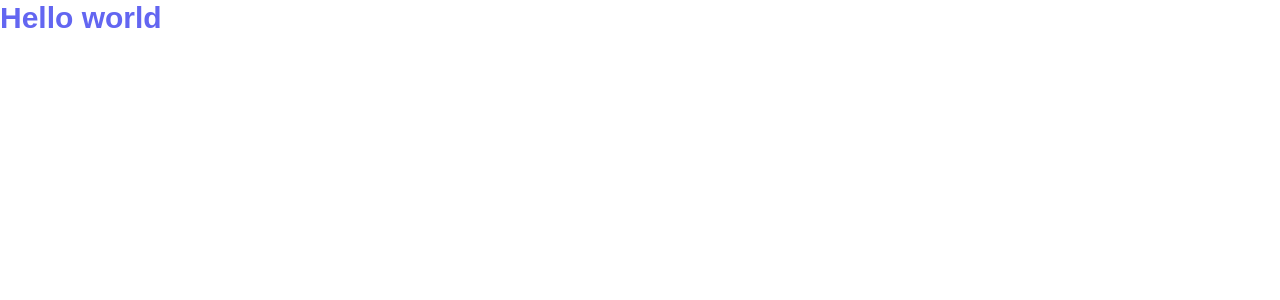
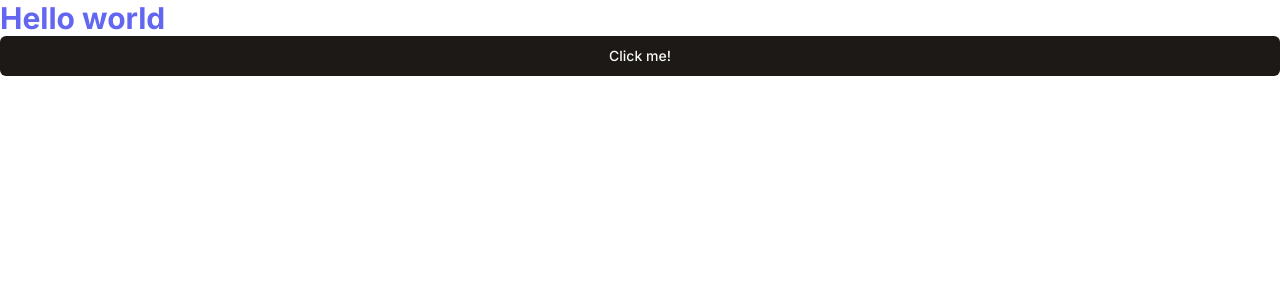
Before and after one commit to zhansayanur/khabar-app, a Next.js app: page / in a window 1280 px wide. Shown: the top 300 px of the page. Built offline with nearby package versions, Linux system fonts and the light colour scheme.

Commit message:
added inter font

```diff
--- a/app/globals.css
+++ b/app/globals.css
@@ -17,7 +17,6 @@
 body {
   color: var(--foreground);
   background: var(--background);
-  font-family: Arial, Helvetica, sans-serif;
 }
 
 html,
--- a/app/layout.tsx
+++ b/app/layout.tsx
@@ -1,16 +1,9 @@
+import "./globals.css";
 import type { Metadata } from "next";
-import localFont from "next/font/local";
-import "./globals.css";
+import { Inter } from "next/font/google";
 
-const geistSans = localFont({
-  src: "./fonts/GeistVF.woff",
-  variable: "--font-geist-sans",
-  weight: "100 900",
-});
-const geistMono = localFont({
-  src: "./fonts/GeistMonoVF.woff",
-  variable: "--font-geist-mono",
-  weight: "100 900",
+const inter = Inter({
+  subsets: ['latin']
 });
 
 export const metadata: Metadata = {
@@ -25,9 +18,7 @@ export default function RootLayout({
 }>) {
   return (
     <html lang="en">
-      <body
-        className={`${geistSans.variable} ${geistMono.variable} antialiased`}
-      >
+      <body className={inter.className}>
         {children}
       </body>
     </html>
--- a/app/page.tsx
+++ b/app/page.tsx
@@ -1,9 +1,12 @@
-import Image from "next/image";
+import { Button } from "@/components/ui/button";
 
 export default function Home() {
   return (
-    <p className="text-3xl font-bold text-indigo-500">
-      Hello world
-    </p>
+    <div className="flex flex-col">
+      <p className="text-3xl font-bold text-indigo-500">
+        Hello world
+      </p>
+      <Button>Click me!</Button>
+    </div>
   );
 }
```
